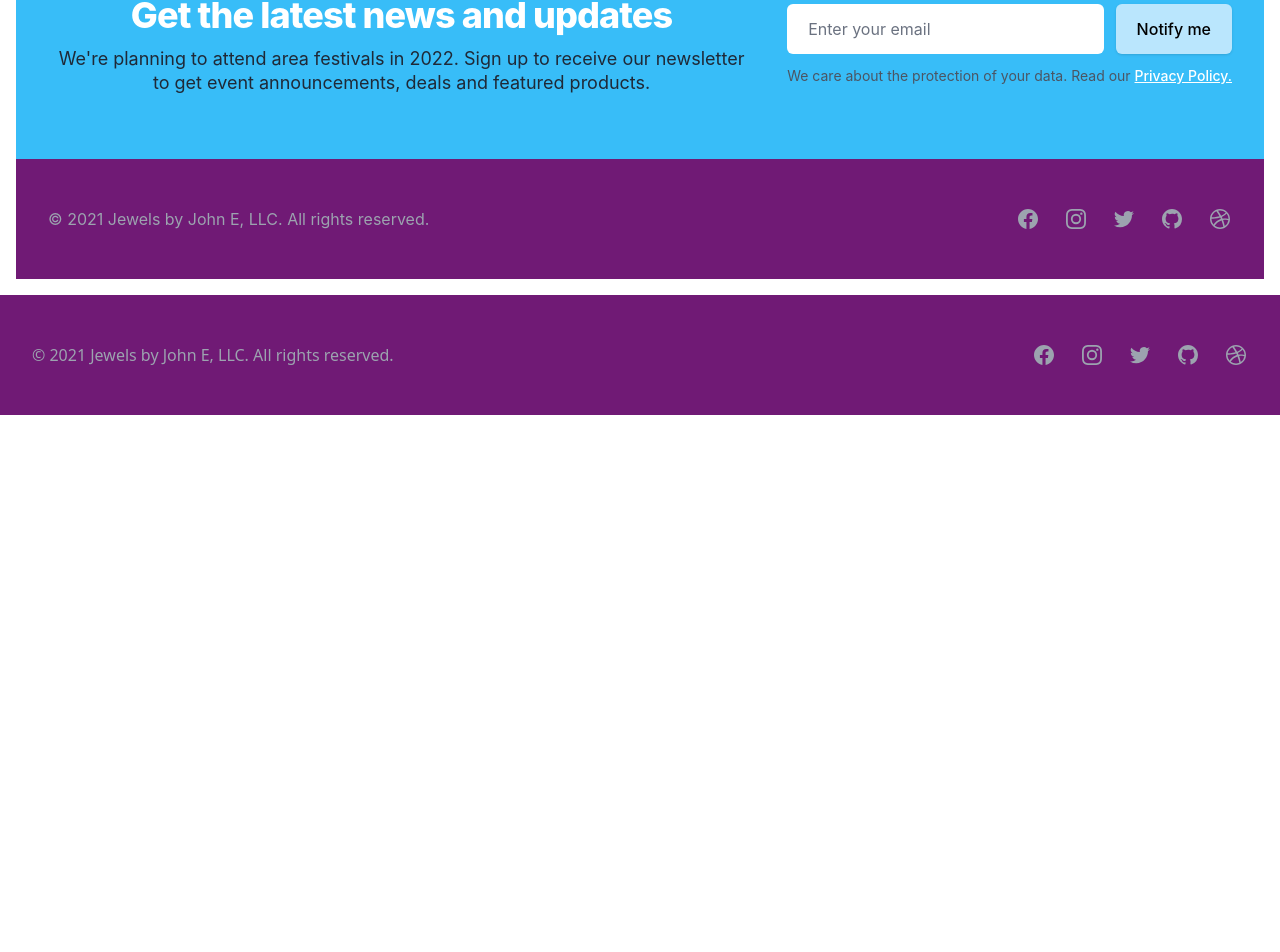
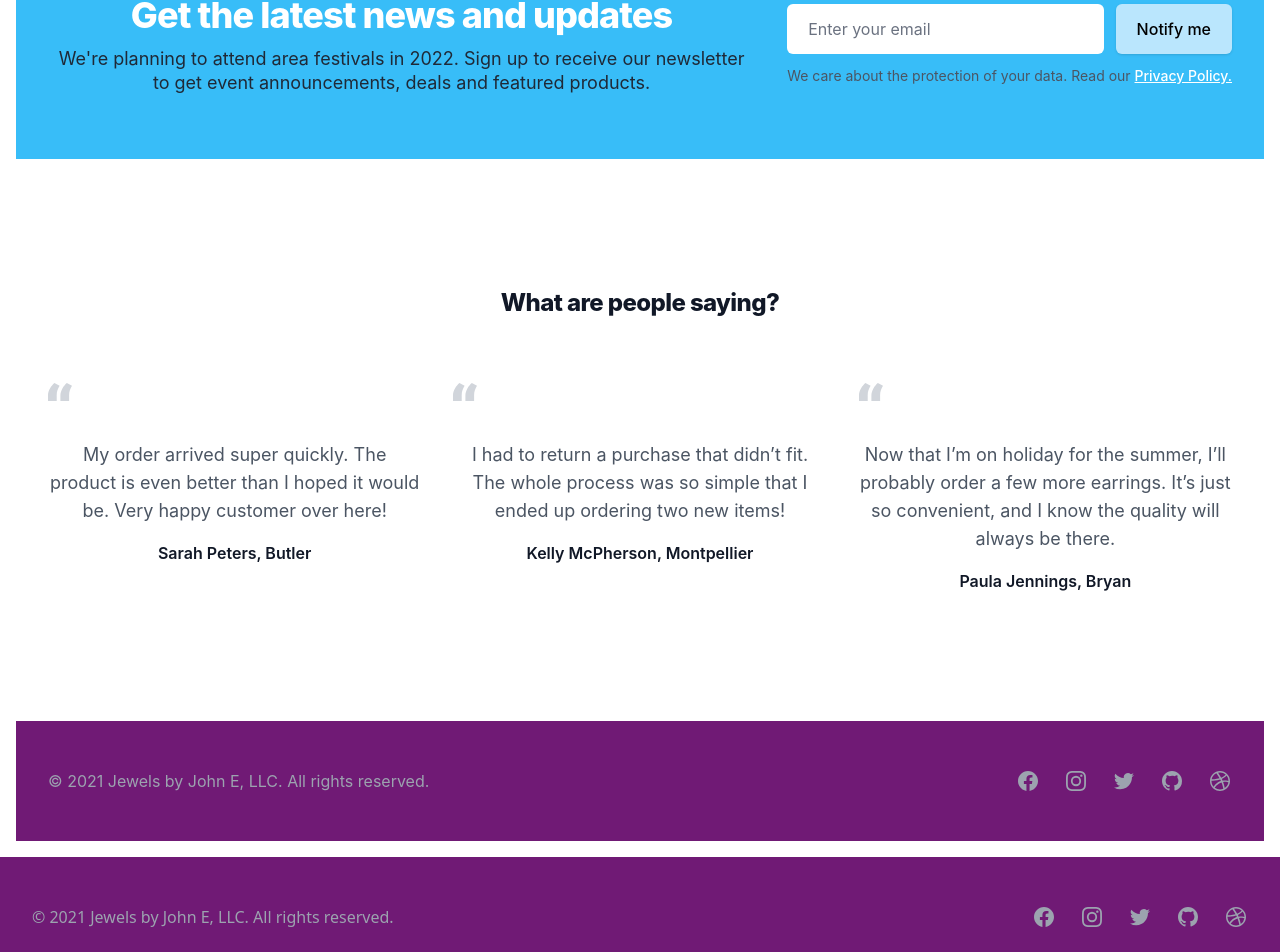
Before and after one commit to shrinkray/jewels-by-john-e, a Svelte app: page / in a window 1280 px wide. Shown: the part 1502-2454 px from the top of the page. Before the commit the page ends 1917 px from the top, so only its background shows below. Built offline with nearby package versions, Linux system fonts and the light colour scheme.

Commit message:
feat: Add testimonial component
Dummy posts written for this use

```diff
--- a/src/App.svelte
+++ b/src/App.svelte
@@ -1,9 +1,10 @@
 <script lang="ts">
 	import Tailwindcss from './Tailwindcss.svelte';
     import OverlappingPanel from "./OverlappingPanel.svelte";
-    import Footer from "./Footer.svelte";
 	import Collections from "./Collections.svelte";
 	import Newsletter from "./Newsletter.svelte";
+	import Testimonial from "./Testimonial.svelte";
+    import Footer from "./Footer.svelte";
 </script>
 
 <style>
@@ -30,6 +31,7 @@
     <OverlappingPanel />
 	<Collections />
 	<Newsletter />
+	<Testimonial />
 	<Footer />
 
 
--- /dev/null
+++ b/src/Testimonial.svelte
@@ -0,0 +1,53 @@
+<!-- Sale and testimonials -->
+    <div class="relative overflow-hidden">
+        <!-- Testimonials -->
+      <section aria-labelledby="testimonial-heading" class="relative py-24 max-w-7xl mx-auto px-4 sm:px-6 lg:py-32 lg:px-8">
+        <div class="max-w-2xl mx-auto lg:max-w-none">
+          <h2 id="testimonial-heading" class="text-2xl font-extrabold tracking-tight text-gray-900">What are people saying?</h2>
+
+          <div class="mt-16 space-y-16 lg:space-y-0 lg:grid lg:grid-cols-3 lg:gap-x-8">
+            <blockquote class="sm:flex lg:block">
+              <svg width="24" height="18" viewBox="0 0 24 18" xmlns="http://www.w3.org/2000/svg" aria-hidden="true" class="flex-shrink-0 text-gray-300">
+                <path d="M0 18h8.7v-5.555c-.024-3.906 1.113-6.841 2.892-9.68L6.452 0C3.188 2.644-.026 7.86 0 12.469V18zm12.408 0h8.7v-5.555C21.083 8.539 22.22 5.604 24 2.765L18.859 0c-3.263 2.644-6.476 7.86-6.451 12.469V18z" fill="currentColor" />
+              </svg>
+              <div class="mt-8 sm:mt-0 sm:ml-6 lg:mt-10 lg:ml-0">
+                <p class="text-lg text-gray-600">
+                  My order arrived super quickly. The product is even better than I hoped it would be. Very happy customer over here!
+                </p>
+                <cite class="mt-4 block font-semibold not-italic text-gray-900">
+                  Sarah Peters, Butler
+                </cite>
+              </div>
+            </blockquote>
+
+            <blockquote class="sm:flex lg:block">
+              <svg width="24" height="18" viewBox="0 0 24 18" xmlns="http://www.w3.org/2000/svg" aria-hidden="true" class="flex-shrink-0 text-gray-300">
+                <path d="M0 18h8.7v-5.555c-.024-3.906 1.113-6.841 2.892-9.68L6.452 0C3.188 2.644-.026 7.86 0 12.469V18zm12.408 0h8.7v-5.555C21.083 8.539 22.22 5.604 24 2.765L18.859 0c-3.263 2.644-6.476 7.86-6.451 12.469V18z" fill="currentColor" />
+              </svg>
+              <div class="mt-8 sm:mt-0 sm:ml-6 lg:mt-10 lg:ml-0">
+                <p class="text-lg text-gray-600">
+                  I had to return a purchase that didn’t fit. The whole process was so simple that I ended up ordering two new items!
+                </p>
+                <cite class="mt-4 block font-semibold not-italic text-gray-900">
+                  Kelly McPherson, Montpellier
+                </cite>
+              </div>
+            </blockquote>
+
+            <blockquote class="sm:flex lg:block">
+              <svg width="24" height="18" viewBox="0 0 24 18" xmlns="http://www.w3.org/2000/svg" aria-hidden="true" class="flex-shrink-0 text-gray-300">
+                <path d="M0 18h8.7v-5.555c-.024-3.906 1.113-6.841 2.892-9.68L6.452 0C3.188 2.644-.026 7.86 0 12.469V18zm12.408 0h8.7v-5.555C21.083 8.539 22.22 5.604 24 2.765L18.859 0c-3.263 2.644-6.476 7.86-6.451 12.469V18z" fill="currentColor" />
+              </svg>
+              <div class="mt-8 sm:mt-0 sm:ml-6 lg:mt-10 lg:ml-0">
+                <p class="text-lg text-gray-600">
+                  Now that I’m on holiday for the summer, I’ll probably order a few more earrings. It’s just so convenient, and I know the quality will always be there.
+                </p>
+                <cite class="mt-4 block font-semibold not-italic text-gray-900">
+                  Paula Jennings, Bryan
+                </cite>
+              </div>
+            </blockquote>
+          </div>
+        </div>
+      </section>
+    </div>
```
